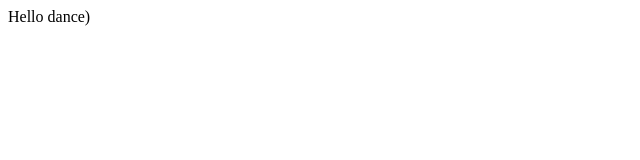
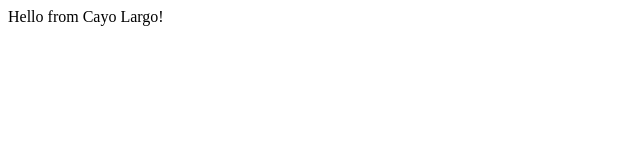
Before and after one commit to gnenio/dance, a plain HTML site: page index.html in a window 1280 px wide. Shown: the full height of the page, 0-640 px from the left. Drawn offline with Linux system fonts and the light colour scheme.

Commit message:
Update index.html

```diff
--- a/index.html
+++ b/index.html
@@ -6,7 +6,7 @@
 
 
 <body>
-  Hello dance)
+  Hello from Сayo Largo!
 </body>
 
 </html>
```
